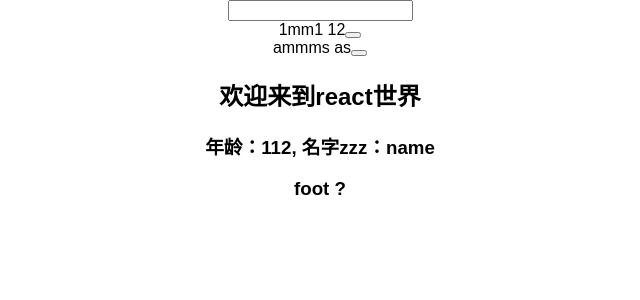
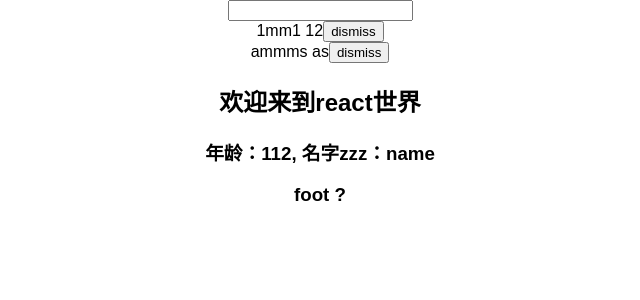
Before and after one commit to lewislinlin/try_road_react, a React (Create React App) app: page / in a window 1280 px wide. Shown: the top 300 px of the page, without its empty margins (320-960 px from the left). Built offline with nearby package versions, Linux system fonts and the light colour scheme.

Commit message:
拆分组件

```diff
--- a/src/App.js
+++ b/src/App.js
@@ -67,7 +67,7 @@ class App extends Component {
    const {searchTerm,list} = this.state;
     return (
       <div className="App"  >
-          <form>
+          {/* <form>
             <input
              type="text"
              value={searchTerm}
@@ -103,7 +103,20 @@ class App extends Component {
               )
 
             }
-          )}
+          )} */}
+
+          <Search
+            value={searchTerm}
+            onChange={this.onSearchChange}
+
+          />
+
+          <Table
+            list = {list}
+            filterPattern ={searchTerm}
+            onDismiss = {this.onDismiss}
+
+          />
 
         <h2>{helloWorld} </h2>
         <h3>年龄：{this.state.complexUser.age}, 名字zzz：{this.state.complexUser.user} </h3>
@@ -112,4 +125,49 @@ class App extends Component {
   }
 }
 
+class Search extends Component {
+  render(){
+    const {value, onChange } = this.props;
+    return(
+      <form>
+        <input
+        type="text"
+        value={value}
+        onChange={onChange}
+
+        />
+      </form>
+      );
+  }
+}
+
+class Table extends Component{
+  render(){
+    const {list, filterPattern, onDismiss} = this.props;
+    return(
+      <div>
+      {list.filter(isSearched(filterPattern)).map( item =>
+
+        <div key={item.objectID}>
+          <span>{item.title} </span>
+          <span>{item.author}</span>
+          <span>
+            <button
+              onClick={()=>{onDismiss(item.objectID)}}
+              type="button"
+
+            >
+            dismiss
+            </button>
+          </span>
+
+        </div>
+
+    )}
+  </div>
+  )
+  }
+
+}
+
 export default App;
```
